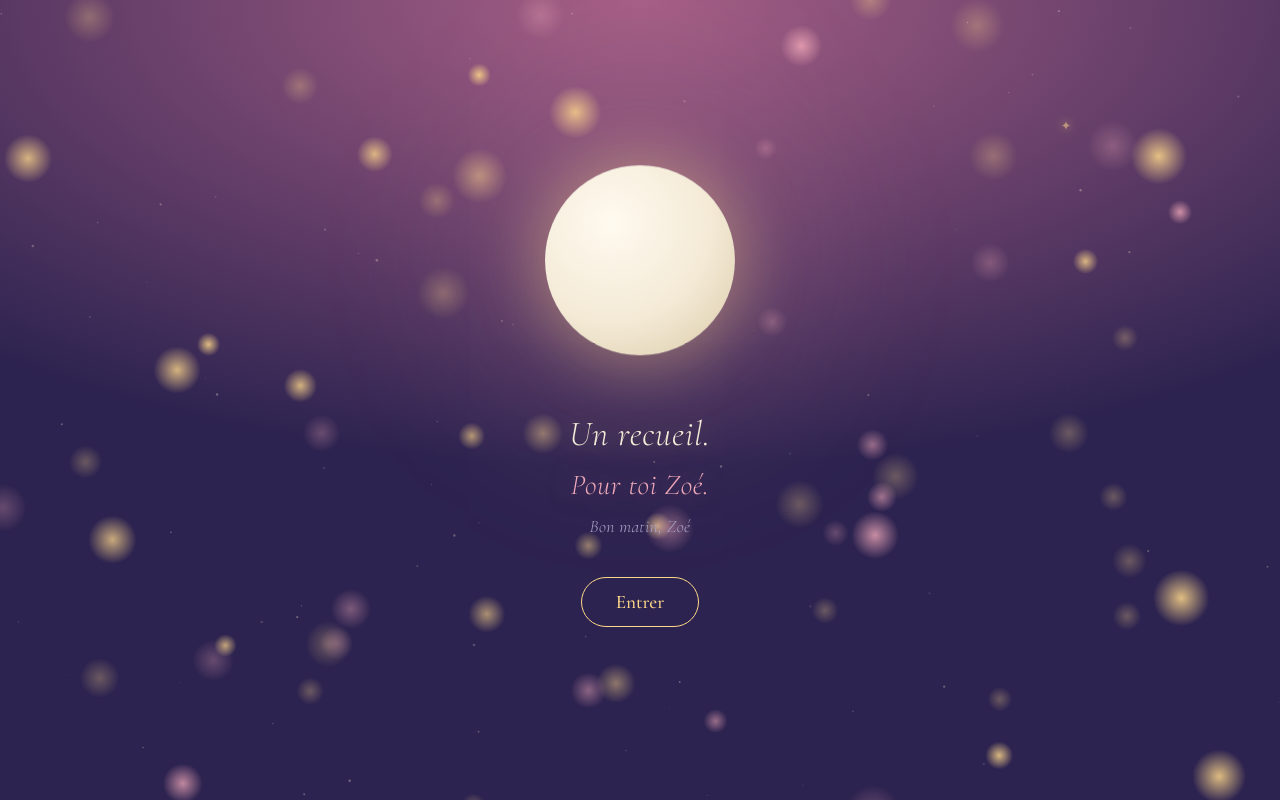
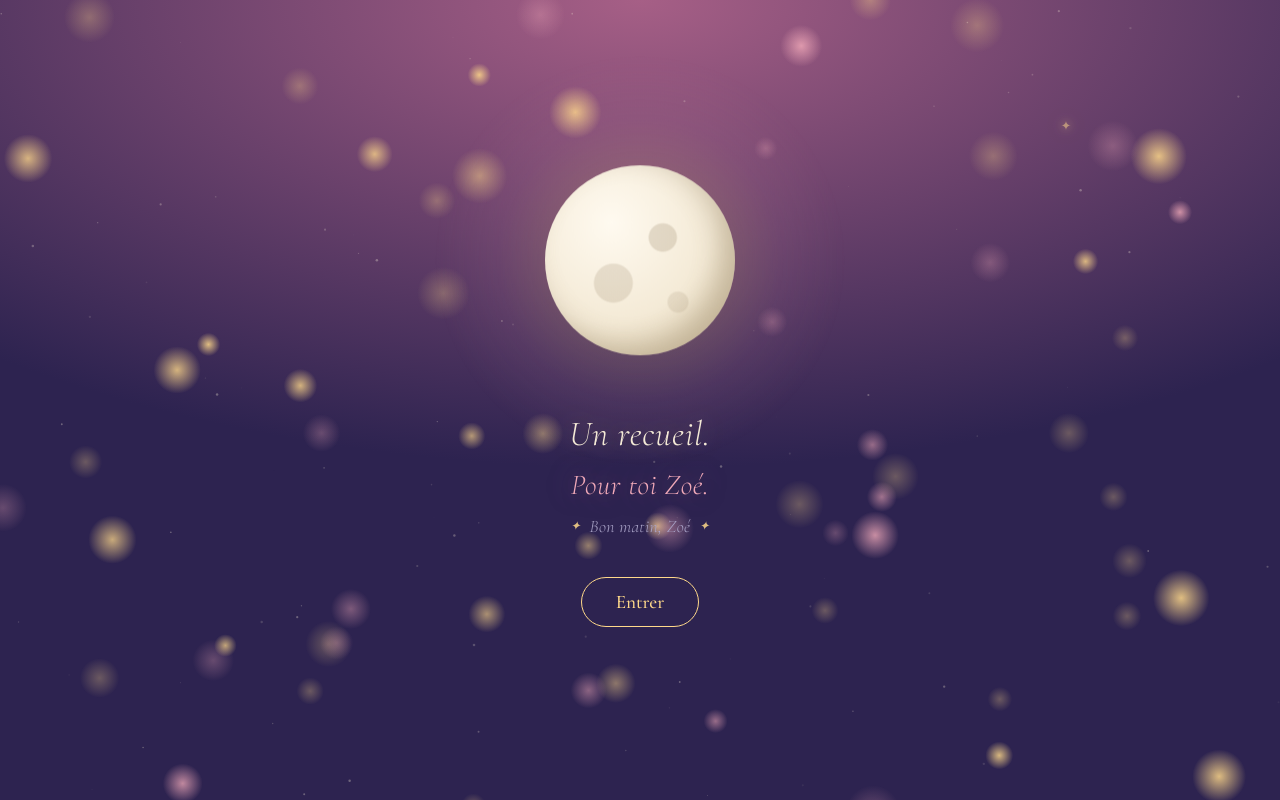
Before and after one commit to WassimEl/gftzcard, a plain HTML site: page index.html in a window 1280 px wide. Drawn offline with nearby package versions, Linux system fonts and the light colour scheme.

Commit message:
Update salutations based on time of day

```diff
--- a/index.html
+++ b/index.html
@@ -25,7 +25,9 @@ button:focus-visible{outline:2px solid var(--or);outline-offset:4px;border-radiu
 /* Intro */
 #intro{position:fixed;inset:0;display:flex;flex-direction:column;align-items:center;justify-content:center;text-align:center;padding:24px;transition:opacity 1.2s ease,visibility 1.2s;z-index:3}
 #intro.gone{opacity:0;visibility:hidden}
-.lune{width:min(46vw,190px);aspect-ratio:1;border-radius:50%;background:radial-gradient(circle at 35% 30%,#fffaf0,var(--lune) 55%,#d9c9a6);box-shadow:0 0 60px 10px rgba(255,217,138,.35),0 0 180px 60px rgba(240,169,184,.18);animation:flotte 7s ease-in-out infinite;margin-bottom:48px}
+.lune{position:relative;width:min(46vw,190px);aspect-ratio:1;margin-bottom:48px;animation:flotte 7s ease-in-out infinite;will-change:transform}
+.lune::before{content:"";position:absolute;inset:-70%;border-radius:50%;pointer-events:none;background:radial-gradient(circle,rgba(255,217,138,.34) 0%,rgba(255,217,138,.16) 26%,rgba(240,169,184,.07) 44%,transparent 64%)}
+.lune::after{content:"";position:absolute;inset:0;border-radius:50%;background:radial-gradient(circle at 62% 38%,rgba(150,130,100,.24) 0 8%,transparent 9%),radial-gradient(circle at 36% 62%,rgba(150,130,100,.2) 0 11%,transparent 12%),radial-gradient(circle at 70% 72%,rgba(150,130,100,.16) 0 5%,transparent 6%),radial-gradient(circle at 35% 30%,#fffaf0,var(--lune) 55%,#d9c9a6);box-shadow:inset -14px -10px 26px rgba(120,100,70,.3)}
 @keyframes flotte{50%{transform:translateY(-14px)}}
 #intro p{color:var(--lune);font-size:clamp(1.6rem,6vw,2.2rem);font-style:italic;font-weight:300;margin:0 0 12px;animation:souffle .9s ease-out both;text-shadow:0 0 26px rgba(255,217,138,.4)}
 #intro p.dedi{color:var(--rose);font-size:clamp(1.35rem,5vw,1.8rem);margin-bottom:40px;animation-delay:.45s;text-shadow:0 0 26px rgba(240,169,184,.5)}
@@ -61,9 +63,11 @@ button:focus-visible{outline:2px solid var(--or);outline-offset:4px;border-radiu
 :root[data-ciel="aube"]{--nuit2:#a65f86;--nuit:#2d2350;--voile:rgba(40,26,62,.93)}
 :root[data-ciel="jour"]{--nuit2:#4d84c2;--nuit:#27508a;--voile:rgba(20,44,84,.93);--brume:#e2ecf8}
 :root[data-ciel="soir"]{--nuit2:#7a3f6e;--nuit:#1c1840;--voile:rgba(28,20,54,.93)}
-:root[data-ciel="jour"] .lune{background:radial-gradient(circle at 35% 30%,#fffbe8,#ffe08f 55%,#f3b94e);box-shadow:0 0 70px 14px rgba(255,224,143,.5),0 0 190px 70px rgba(255,255,255,.22)}
+:root[data-ciel="jour"] .lune::before{background:radial-gradient(circle,rgba(255,235,160,.55) 0%,rgba(255,255,255,.2) 30%,transparent 64%)}
+:root[data-ciel="jour"] .lune::after{background:radial-gradient(circle at 35% 30%,#fffbe8,#ffe08f 55%,#f3b94e);box-shadow:none}
 #intro p.dedi{margin-bottom:14px}
 #intro p.salut{font-size:1.1rem;color:var(--brume);margin:0 0 40px;animation-delay:.9s;text-shadow:none}
+#intro p.salut::before,#intro p.salut::after{content:"✦";color:var(--or);font-size:.7em;margin:0 .7em;opacity:.85;vertical-align:.1em}
 /* Étoile cachée */
 #astre-secret{position:fixed;top:13%;right:15%;width:44px;height:44px;display:grid;place-items:center;font-size:.95rem;color:var(--or);text-shadow:0 0 10px var(--or),0 0 26px rgba(255,217,138,.9);animation:scint2 3.6s ease-in-out infinite}
 #astre-secret[hidden]{display:none}
@@ -180,7 +184,7 @@ const $ = s => document.querySelector(s);
 const poeme = $("#poeme"), points = $("#points"), etagere = $("#etagere");
 let cur = 0;
 /* ---------- Ciel selon l'heure ---------- */
-const SALUTS = Object.assign({aube:"Bon matin, Zoé",jour:"Bonjour Zoé",soir:"Bonsoir Zoé",nuit:"Bonne nuit, Zoé"}, REGLAGES.salutations||{});
+const SALUTS = Object.assign({aube:"Le jour se lève, doucement",jour:"Le ciel est clair, prends ton temps",soir:"Le ciel s'adoucit, viens lire",nuit:"Les étoiles t'attendent"}, REGLAGES.salutations||{});
 const CIEL_ETOILES = {aube:.55, jour:.08, soir:.6, nuit:1}, THEME = {aube:"#2d2350", jour:"#27508a", soir:"#1c1840", nuit:"#0c0f24"};
 let ciel = "nuit";
 function majCiel(){
```
